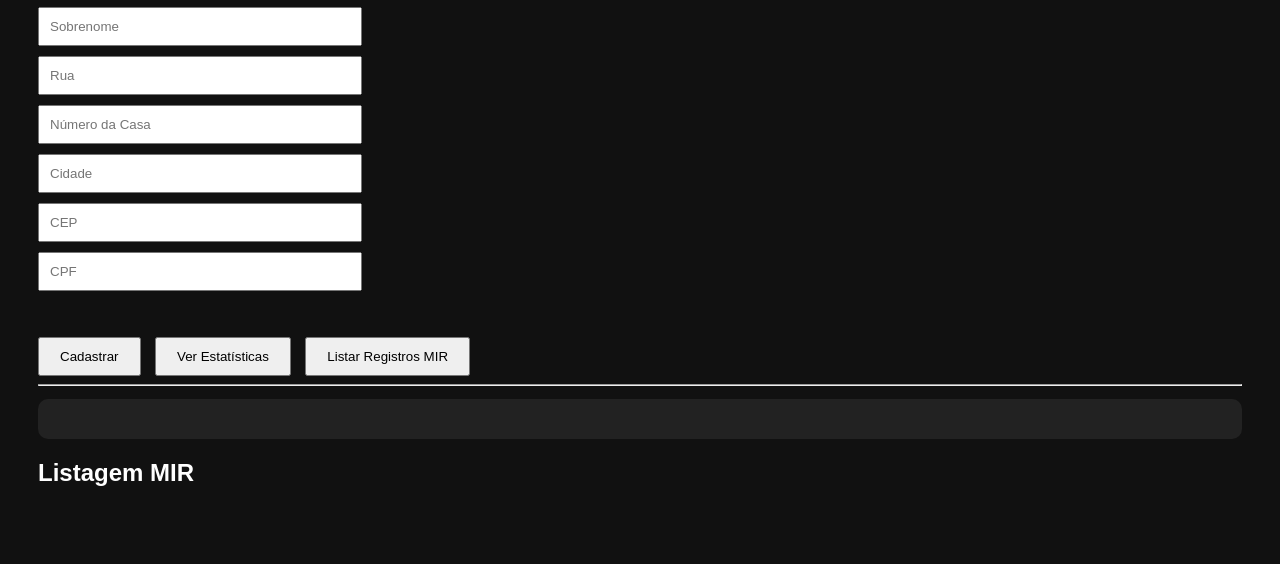
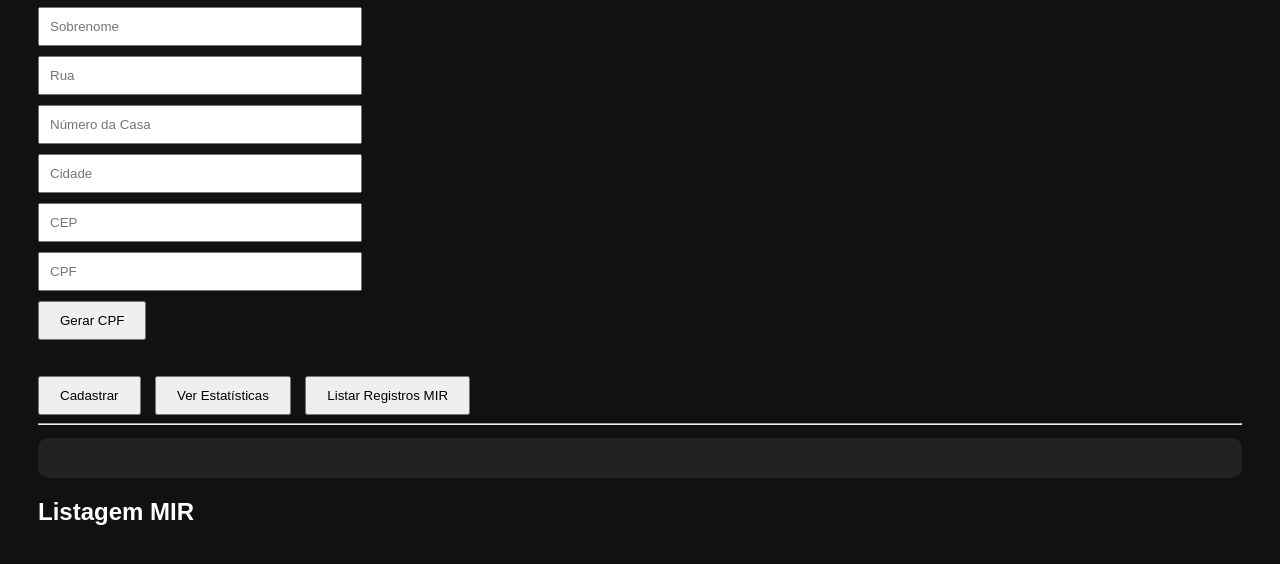
Before and after one commit to dicolab9/mir_api, a plain HTML site: page frontend/index.html in a window 1280 px wide. Shown: the part 160-724 px from the top of the page. Drawn offline with Linux system fonts and the light colour scheme.

Commit message:
Update gerador cpf

```diff
--- a/frontend/index.html
+++ b/frontend/index.html
@@ -24,7 +24,21 @@
 
   <input type="text" id="cep" placeholder="CEP">
 
-  <input type="text" id="cpf" placeholder="CPF">
+  <!-- <input type="text" id="cpf" placeholder="CPF"> -->
+
+   <div class="cpf-container">
+
+  <input
+    type="text"
+    id="cpf"
+    placeholder="CPF"
+  >
+
+  <button onclick="gerarCPF()">
+    Gerar CPF
+  </button>
+
+</div>
 
   <br><br>
 
--- a/frontend/script.js
+++ b/frontend/script.js
@@ -195,6 +195,86 @@ async function excluir(id) {
   //-----------------------------------
 
   listar();
+}
+
+//--------------------------------------------------
+// GERAR CPF VÁLIDO
+//--------------------------------------------------
+
+function gerarCPF() {
+
+  //-----------------------------------
+  // GERA 9 DÍGITOS
+  //-----------------------------------
+
+  let base = '';
+
+  for (let i = 0; i < 9; i++) {
+
+    base += Math.floor(Math.random() * 10);
+  }
+
+  //-----------------------------------
+  // PRIMEIRO DÍGITO
+  //-----------------------------------
+
+  let soma1 = 0;
+
+  for (let i = 0; i < 9; i++) {
+
+    soma1 +=
+      parseInt(base[i]) * (10 - i);
+  }
+
+  let dv1 = (soma1 * 10) % 11;
+
+  if (dv1 === 10) {
+    dv1 = 0;
+  }
+
+  //-----------------------------------
+  // SEGUNDO DÍGITO
+  //-----------------------------------
+
+  let soma2 = 0;
+
+  const parcial = base + dv1;
+
+  for (let i = 0; i < 10; i++) {
+
+    soma2 +=
+      parseInt(parcial[i]) * (11 - i);
+  }
+
+  let dv2 = (soma2 * 10) % 11;
+
+  if (dv2 === 10) {
+    dv2 = 0;
+  }
+
+  //-----------------------------------
+  // CPF FINAL
+  //-----------------------------------
+
+  const cpf =
+    `${base}${dv1}${dv2}`;
+
+  //-----------------------------------
+  // FORMATA
+  //-----------------------------------
+
+  const formatado =
+    cpf.replace(
+      /(\d{3})(\d{3})(\d{3})(\d{2})/,
+      '$1.$2.$3-$4'
+    );
+
+  //-----------------------------------
+  // PREENCHE INPUT
+  //-----------------------------------
+
+  document.getElementById('cpf').value =
+    formatado;
 }
 
 // async function cadastrar() {
```
